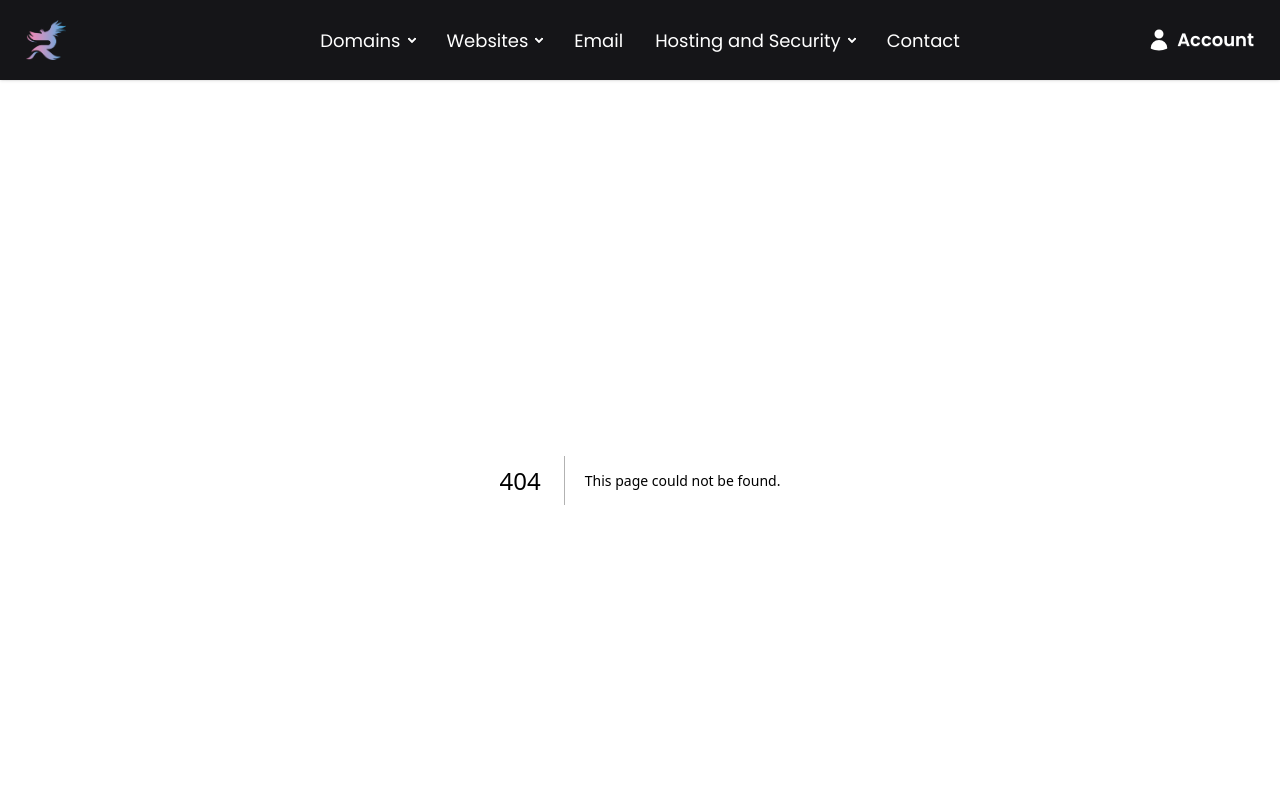
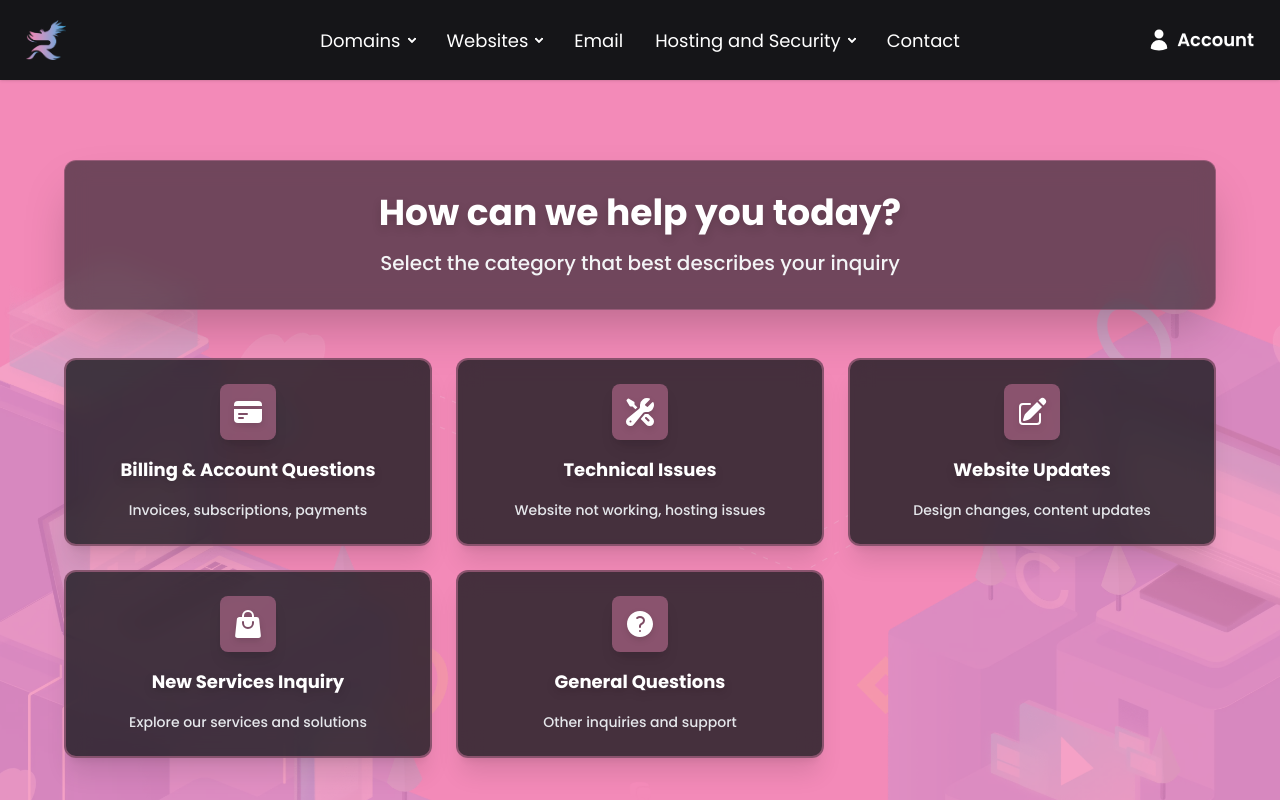
Before and after one commit to brandon-relentnet/relentnet.com, a Next.js app: page /assistance in a window 1280 px wide. Before the commit this address had no page. Shown: the top 800 px of the page. Built offline with nearby package versions, Linux system fonts and the light colour scheme.

Commit message:
Created client assistance page.

```diff
--- /dev/null
+++ b/src/app/assistance/page.js
@@ -0,0 +1,247 @@
+"use client";
+
+import { useState } from "react";
+import { motion } from "motion/react";
+import {
+  ChatBubbleLeftRightIcon,
+  CreditCardIcon,
+  WrenchScrewdriverIcon,
+  PencilSquareIcon,
+  ShoppingBagIcon,
+  QuestionMarkCircleIcon,
+  UserIcon,
+  TicketIcon,
+  PhoneIcon,
+} from "@heroicons/react/24/solid";
+import ParallaxBackground from "@/components/ParallaxBackground";
+
+const assistanceSteps = {
+  start: {
+    title: "How can we help you today?",
+    description: "Select the category that best describes your inquiry",
+    options: [
+      {
+        id: "billing",
+        title: "Billing & Account Questions",
+        icon: CreditCardIcon,
+        description: "Invoices, subscriptions, payments",
+      },
+      {
+        id: "technical",
+        title: "Technical Issues",
+        icon: WrenchScrewdriverIcon,
+        description: "Website not working, hosting issues",
+      },
+      {
+        id: "updates",
+        title: "Website Updates",
+        icon: PencilSquareIcon,
+        description: "Design changes, content updates",
+      },
+      {
+        id: "sales",
+        title: "New Services Inquiry",
+        icon: ShoppingBagIcon,
+        description: "Explore our services and solutions",
+      },
+      {
+        id: "other",
+        title: "General Questions",
+        icon: QuestionMarkCircleIcon,
+        description: "Other inquiries and support",
+      },
+    ],
+  },
+  billing: {
+    title: "Billing & Account Support",
+    description: "We'll help you with your billing questions and account management",
+    info: "Our billing team can assist with invoices, subscription changes, payment issues, and account updates.",
+    nextStep: "agent_check",
+  },
+  technical: {
+    title: "Technical Support",
+    description: "Let's get your technical issues resolved quickly",
+    info: "Our technical team handles hosting issues, website downtime, login problems, and troubleshooting guides.",
+    nextStep: "agent_check",
+  },
+  updates: {
+    title: "Website Updates & Changes",
+    description: "Ready to update your website? We're here to help",
+    info: "You can submit changes via BugHerd for visual feedback or describe your needs here. Our team will handle updates promptly.",
+    nextStep: "agent_check",
+  },
+  sales: {
+    title: "Explore Our Services",
+    description: "Discover how we can help grow your business",
+    services: [
+      { name: "Custom Websites", description: "Professional web development" },
+      { name: "SEO & Marketing", description: "Drive traffic and conversions" },
+      { name: "Hosting Solutions", description: "Reliable web hosting" },
+      { name: "E-Commerce Stores", description: "Online store development" },
+      { name: "Branding & Graphics", description: "Visual identity design" },
+    ],
+    nextStep: "agent_check",
+  },
+  other: {
+    title: "General Support",
+    description: "We're here to answer any questions you might have",
+    info: "Our support team can provide general information, answer FAQs, and direct you to the right resources.",
+    nextStep: "agent_check",
+  },
+};
+
+export default function AssistancePage() {
+  const [currentStep, setCurrentStep] = useState("start");
+  const [isAgentOnline] = useState(Math.random() > 0.5); // Simulate agent availability
+
+  const handleOptionSelect = (optionId) => {
+    setCurrentStep(optionId);
+  };
+
+  const handleBackToStart = () => {
+    setCurrentStep("start");
+  };
+
+  const renderStep = () => {
+    const step = assistanceSteps[currentStep];
+
+    if (currentStep === "start") {
+      return (
+        <motion.div
+          initial={{ opacity: 0, y: 20 }}
+          animate={{ opacity: 1, y: 0 }}
+          className="space-y-6"
+        >
+          <div className="text-center bg-base-100/60 backdrop-blur-md rounded-xl p-8 shadow-2xl border border-primary/30">
+            <h1 className="text-4xl font-bold text-white mb-4 drop-shadow-lg">{step.title}</h1>
+            <p className="text-xl text-gray-100 font-medium">{step.description}</p>
+          </div>
+
+          <div className="grid grid-cols-1 md:grid-cols-2 lg:grid-cols-3 gap-6 mt-12">
+            {step.options.map((option, index) => (
+              <motion.div
+                key={option.id}
+                initial={{ opacity: 0, y: 20 }}
+                animate={{ opacity: 1, y: 0 }}
+                transition={{ delay: index * 0.1 }}
+                onClick={() => handleOptionSelect(option.id)}
+                className="bg-base-100/80 backdrop-blur-md border-2 border-primary/40 rounded-xl p-6 cursor-pointer hover:bg-base-100/90 hover:border-primary/60 transition-all duration-300 group shadow-xl"
+              >
+                <div className="flex flex-col items-center text-center space-y-4">
+                  <div className="p-3 bg-primary/40 rounded-lg group-hover:bg-primary/60 transition-colors shadow-lg">
+                    <option.icon className="w-8 h-8 text-white drop-shadow-md" />
+                  </div>
+                  <h3 className="text-lg font-bold text-white drop-shadow-lg">{option.title}</h3>
+                  <p className="text-gray-200 text-sm font-medium">{option.description}</p>
+                </div>
+              </motion.div>
+            ))}
+          </div>
+        </motion.div>
+      );
+    }
+
+    return (
+      <motion.div
+        initial={{ opacity: 0, x: 20 }}
+        animate={{ opacity: 1, x: 0 }}
+        className="space-y-8"
+      >
+        <button
+          onClick={handleBackToStart}
+          className="bg-base-100/70 backdrop-blur-md text-white hover:bg-base-100/90 transition-all px-4 py-2 rounded-lg flex items-center space-x-2 border border-primary/40 shadow-lg"
+        >
+          <span>←</span>
+          <span className="font-semibold">Back to options</span>
+        </button>
+
+        <div className="text-center bg-base-100/60 backdrop-blur-md rounded-xl p-6 shadow-2xl border border-primary/30">
+          <h1 className="text-4xl font-bold text-white mb-4 drop-shadow-lg">{step.title}</h1>
+          <p className="text-xl text-gray-100 font-medium">{step.description}</p>
+        </div>
+
+        {step.info && (
+          <div className="bg-base-100/70 backdrop-blur-md border-2 border-primary/40 rounded-xl p-6 shadow-xl">
+            <p className="text-gray-100 font-medium">{step.info}</p>
+          </div>
+        )}
+
+        {step.services && (
+          <div className="grid grid-cols-1 md:grid-cols-2 gap-4">
+            {step.services.map((service, index) => (
+              <motion.div
+                key={service.name}
+                initial={{ opacity: 0, y: 20 }}
+                animate={{ opacity: 1, y: 0 }}
+                transition={{ delay: index * 0.1 }}
+                className="bg-base-100/70 backdrop-blur-md border-2 border-primary/40 rounded-lg p-4 shadow-lg"
+              >
+                <h4 className="font-bold text-white drop-shadow-md">{service.name}</h4>
+                <p className="text-gray-100 text-sm font-medium">{service.description}</p>
+              </motion.div>
+            ))}
+          </div>
+        )}
+
+        <div className="bg-base-100/80 backdrop-blur-md border-2 border-primary/40 rounded-xl p-6 shadow-2xl">
+          <h3 className="text-xl font-bold text-white mb-4 drop-shadow-lg">Next Steps</h3>
+
+          {isAgentOnline ? (
+            <div className="space-y-4">
+              <div className="flex items-center space-x-3 text-green-400">
+                <div className="w-3 h-3 bg-green-400 rounded-full animate-pulse"></div>
+                <span className="font-medium">Support agent is online</span>
+              </div>
+              <button className="btn btn-primary w-full">
+                <PhoneIcon className="w-5 h-5" />
+                Connect to Support Agent
+              </button>
+            </div>
+          ) : (
+            <div className="space-y-4">
+              <div className="flex items-center space-x-3 text-yellow-400">
+                <div className="w-3 h-3 bg-yellow-400 rounded-full"></div>
+                <span className="font-medium">No agents available right now</span>
+              </div>
+              <button className="btn btn-primary w-full">
+                <TicketIcon className="w-5 h-5" />
+                Submit Support Ticket
+              </button>
+              <p className="text-gray-400 text-sm text-center">
+                {"We'll get back to you within 24 hours"}
+              </p>
+            </div>
+          )}
+        </div>
+      </motion.div>
+    );
+  };
+
+  return (
+    <div className="relative min-h-screen overflow-hidden !bg-primary">
+      <ParallaxBackground
+        src="/images/software-35.webp"
+        className="absolute inset-0 z-0"
+        opacity="opacity-20"
+      />
+
+      <div className="relative z-10 container mx-auto px-4 py-20">
+        <div className="max-w-6xl mx-auto">
+          {renderStep()}
+        </div>
+      </div>
+
+      <div className="absolute bottom-8 left-1/2 transform -translate-x-1/2 z-10">
+        <motion.div
+          initial={{ opacity: 0, y: 20 }}
+          animate={{ opacity: 1, y: 0 }}
+          transition={{ delay: 0.5 }}
+          className="text-center text-gray-400 text-sm"
+        >
+          <ChatBubbleLeftRightIcon className="w-6 h-6 mx-auto mb-2 text-primary" />
+          <p className="font-semibold bg-base-100/60 backdrop-blur-sm px-4 py-2 rounded-lg">Need immediate help? Our live chat is always available</p>
+        </motion.div>
+      </div>
+    </div>
+  );
+}
```
